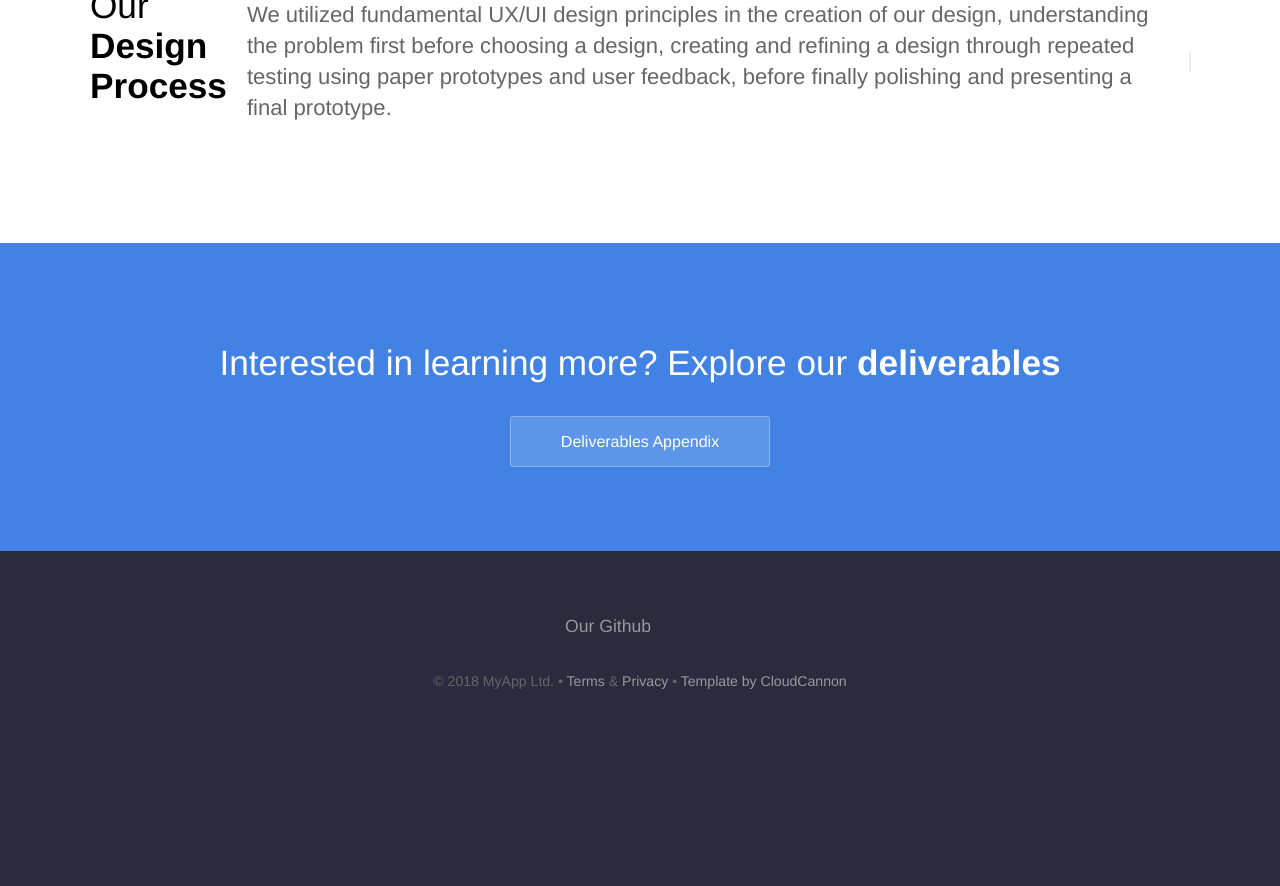
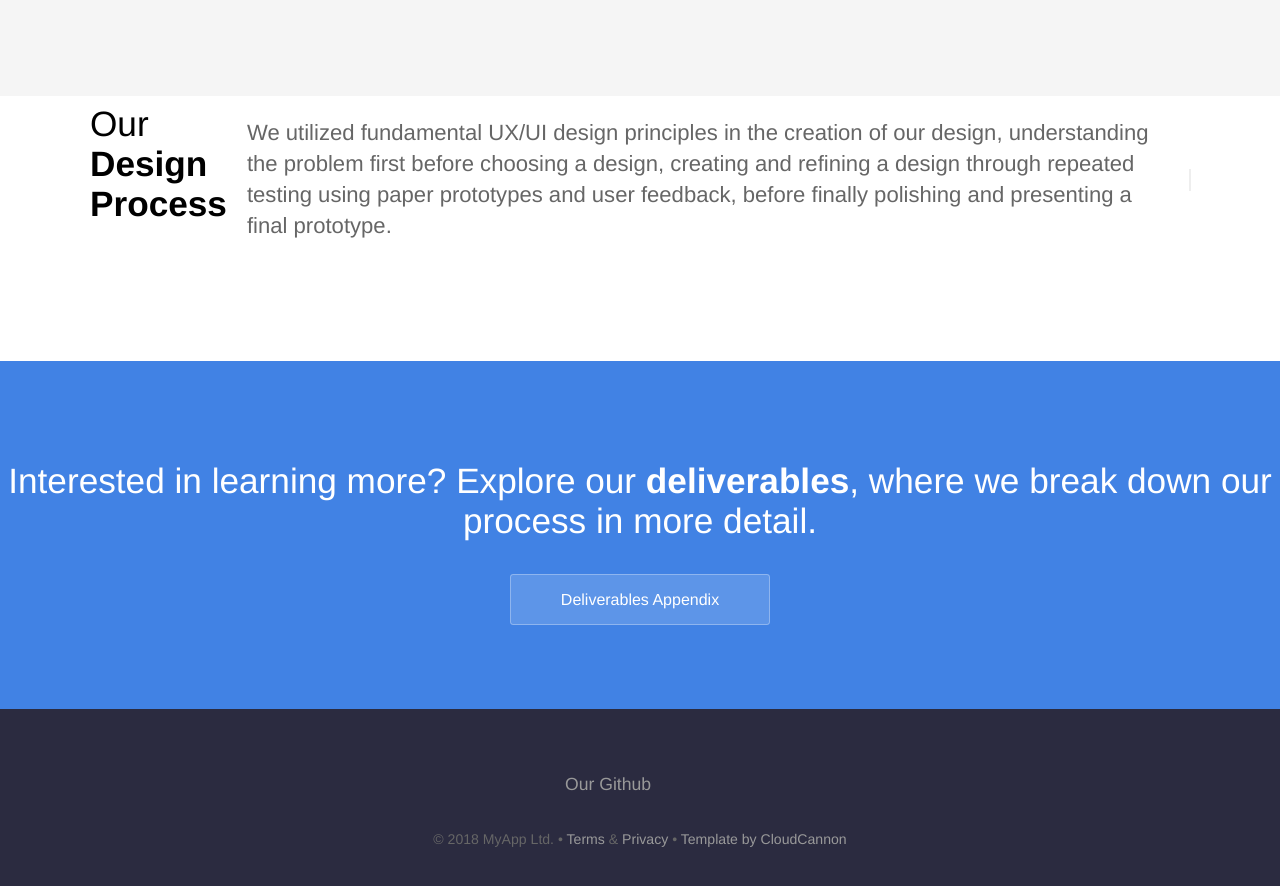
Before and after one commit to krtejeda/PersonalCuraTour, a Jekyll site: the page built from index.html, in a window 1280 px wide and 900 px high, scrolled down 2420 px. Shown: the top 886 px of the window. Built offline with Jekyll 4.4.1, drawn with Linux system fonts in a browser that asks for light colours; before the commit the page ends 3162 px from its top, so only the background shows below that.

Commit message:
Update index.html

```diff
--- a/index.html
+++ b/index.html
@@ -8,7 +8,7 @@
 		<h1 class="editable"><strong>Personal CuraTour</strong></h1>
 		<h1 class="editable">Your museum experience, a bit <strong>more</strong> guided.</h1>
 		<div>
-			<iframe width="200" height="400" src="//invis.io/QGP1N1DDN5A" frameborder="0" allowfullscreen></iframe>
+			<iframe width="262" height="518" src="//invis.io/QGP1N1DDN5A" frameborder="0" allowfullscreen></iframe>
 		</div>
 		<p class="subtext editable">Try our demo!</p>
 
@@ -73,7 +73,7 @@
 
 
 	<section class="bottom-cta">
-		<h2 class="editable">Interested in learning more? Explore our <strong>deliverables</strong></h2>
+		<h2 class="editable">Interested in learning more? Explore our <strong>deliverables</strong>, where we break down our process in more detail.</h2>
 		<div class="button alt"><a href="https://krtejeda.github.io/PersonalCuraTour/Appendix/">Deliverables Appendix</a></div>
 	</section>
 </div>
```
